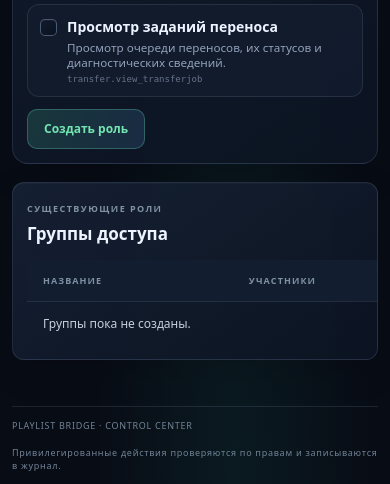
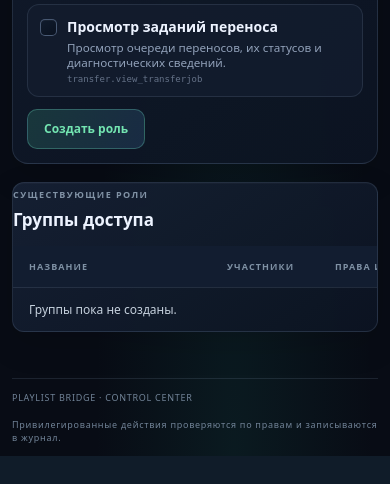
Before and after one commit to pohib/playlist-bridge, a Django app: page /control/groups/ in a window 390 px wide. Shown: the part 1044-1528 px from the top of the page. After the commit the page ends 1500 px from the top, so only its background shows below. Run offline with Django 5.2, Linux system fonts and the light colour scheme; the visitor is signed in with stand-in values (Sample User, id 1); data comes from the database, SQL or seed files in the repository; data that the repository does not hold is empty; parts of the project's set-up code (start-up, migrations or seed data) failed here and were passed over.

Commit message:
Contain admin tables and fix role groups layout overflow

```diff
--- a/transfer/static/transfer/styles/admin-console.css
+++ b/transfer/static/transfer/styles/admin-console.css
@@ -279,3 +279,88 @@ body.admin-body{background:radial-gradient(ellipse at 12% 0%,rgba(72,113,190,.19
 .admin-ip-ban-status.revoked { color:var(--muted); background:rgba(142,164,188,.1); }
 @media(max-width:850px){.admin-ip-ban-create{grid-template-columns:repeat(2,minmax(0,1fr))}}
 @media(max-width:560px){.admin-ip-ban-create{grid-template-columns:1fr}.admin-ip-ban-filter{align-items:stretch}.admin-ip-ban-filter label,.admin-ip-ban-filter input{width:100%;min-width:0}}
+
+
+/* Table overflow containment: keep wide data inside its own panel, never the page. */
+.admin-content,
+.admin-content > *,
+.admin-panel,
+.admin-panel > *,
+.admin-two-column,
+.admin-two-column > * {
+  min-width: 0;
+  max-width: 100%;
+}
+.admin-panel.admin-table-wrap,
+.admin-table-wrap {
+  display: block;
+  box-sizing: border-box;
+  width: 100%;
+  max-width: 100%;
+  min-width: 0;
+  padding: 0 !important;
+  overflow-x: auto !important;
+  overflow-y: hidden;
+  overscroll-behavior-x: contain;
+  -webkit-overflow-scrolling: touch;
+  contain: inline-size;
+  scrollbar-width: thin;
+  scrollbar-color: rgba(115,230,168,.38) rgba(7,13,24,.35);
+}
+.admin-table-wrap::-webkit-scrollbar { height: 9px; }
+.admin-table-wrap::-webkit-scrollbar-track { background: rgba(7,13,24,.35); border-radius: 99px; }
+.admin-table-wrap::-webkit-scrollbar-thumb { background: rgba(115,230,168,.35); border: 2px solid rgba(7,13,24,.35); border-radius: 99px; }
+.admin-table-wrap > .admin-table {
+  margin: 0;
+  max-width: none;
+}
+.admin-table {
+  table-layout: fixed;
+  margin: 0;
+}
+.admin-table th,
+.admin-table td {
+  min-width: 0;
+  overflow-wrap: anywhere;
+  word-break: normal;
+}
+.admin-table td > *,
+.admin-table td form,
+.admin-table td details,
+.admin-table td details form {
+  max-width: 100%;
+  min-width: 0;
+}
+.admin-table td details form input,
+.admin-table td details form select,
+.admin-table td details form button {
+  max-width: 100%;
+}
+.admin-table td details .admin-role-permissions {
+  grid-template-columns: repeat(auto-fit, minmax(min(100%, 210px), 1fr));
+  min-width: 0;
+}
+.admin-table td details .admin-role-permissions label,
+.admin-table td details .admin-role-permissions label span {
+  min-width: 0;
+  overflow-wrap: anywhere;
+}
+.admin-groups-table {
+  min-width: 900px;
+  table-layout: fixed;
+}
+.admin-groups-table th:nth-child(1),
+.admin-groups-table td:nth-child(1) { width: 22%; }
+.admin-groups-table th:nth-child(2),
+.admin-groups-table td:nth-child(2) { width: 12%; }
+.admin-groups-table th:nth-child(3),
+.admin-groups-table td:nth-child(3) { width: 66%; }
+.admin-groups-table td:nth-child(3) > small {
+  white-space: normal;
+  overflow-wrap: anywhere;
+}
+@media (max-width: 700px) {
+  .admin-table-wrap { max-width: 100%; }
+  .admin-table { min-width: 760px; }
+  .admin-groups-table { min-width: 900px; }
+}
--- a/transfer/templates/transfer/admin_console/base.html
+++ b/transfer/templates/transfer/admin_console/base.html
@@ -5,7 +5,7 @@
   <meta charset="utf-8"><meta name="viewport" content="width=device-width, initial-scale=1">
   <meta name="robots" content="noindex,nofollow"><meta name="referrer" content="same-origin">
   <title>{% block title %}Панель управления{% endblock %} · Playlist Bridge</title>
-  <link rel="stylesheet" href="{% static 'transfer/styles/admin-console.css' %}">
+  <link rel="stylesheet" href="{% static 'transfer/styles/admin-console.css' %}?v=20261128-11">
 </head>
 <body class="admin-body">
   <div class="admin-layout">
--- a/transfer/templates/transfer/admin_console/groups.html
+++ b/transfer/templates/transfer/admin_console/groups.html
@@ -15,7 +15,7 @@
 </form></section>
 {% endif %}
 <section class="admin-panel admin-table-wrap"><div class="admin-panel-heading"><div><span class="admin-overline">СУЩЕСТВУЮЩИЕ РОЛИ</span><h2>Группы доступа</h2></div></div>
-<table class="admin-table"><thead><tr><th>Название</th><th>Участники</th><th>Права и управление</th></tr></thead><tbody>
+<table class="admin-table admin-groups-table"><thead><tr><th>Название</th><th>Участники</th><th>Права и управление</th></tr></thead><tbody>
 {% for group in groups %}<tr><td><strong>{{ group.name }}</strong></td><td>{{ group.members_count }}</td><td>
 {% for permission in group.permissions.all %}<small>{{ permission.display_description }}</small><small class="admin-permission-code">{{ permission.content_type.app_label }}.{{ permission.codename }}</small>{% empty %}<span class="muted">Нет назначенных прав</span>{% endfor %}
 {% if can_edit_groups and group.is_safe_role %}
```
